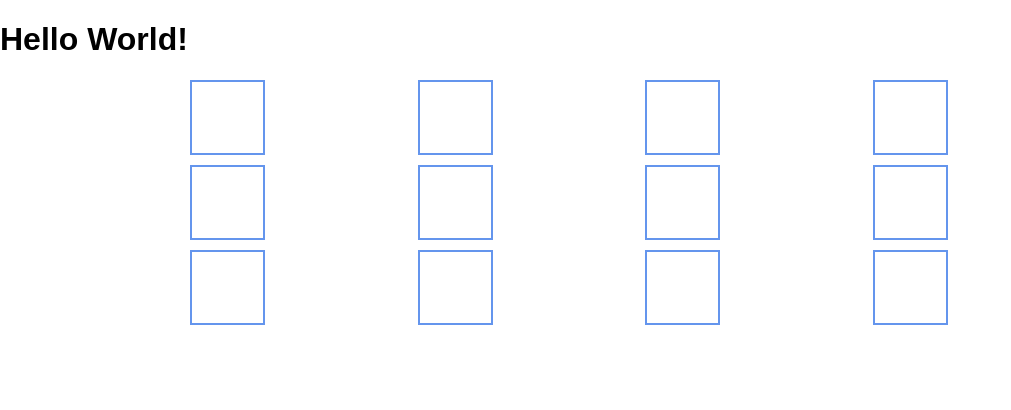
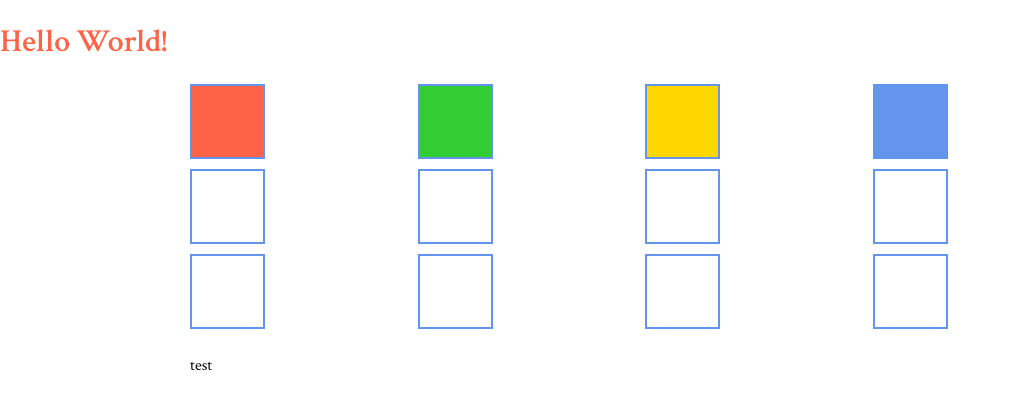
Before and after one commit to zenajun/jQueryProject3, a website: page index.html in a window 1280 px wide. Shown: the whole page, without its empty margins (0-1011 px from the left). Drawn offline with nearby package versions, Linux system fonts and the light colour scheme.

Commit message:
Setting up scss colour vairables and fonts

```diff
--- a/dev/scripts/main.js
+++ b/dev/scripts/main.js
@@ -1,7 +1,7 @@
 $(function() {
     $('.box').on('click', function() {
-        $(this).addClass('red');
-        console.log(this);
+        $(this).toggleClass('blue red none');
+        // console.log(this);
 
     });
 
--- /dev/null
+++ b/dev/styles/_utils.scss
@@ -0,0 +1,4 @@
+$red: tomato;
+$blue: cornflowerblue;
+$yellow: gold;
+$green: limegreen;
--- a/dev/styles/main.scss
+++ b/dev/styles/main.scss
@@ -1,4 +1,19 @@
 @import 'setup';
+@import 'utils';
+@import 'typography';
+
+html {
+	font-size: 62.5%;
+}
+
+body {
+	@include fontSize(16);
+	font-family: $primaryFont;
+}
+
+h1 {
+	color: $red;
+}
 
 .container {
 	max-width: 900px;
@@ -13,7 +28,21 @@
 	height: 75px;
 	border: 2px solid cornflowerblue;
 }
+.none {
+	background: white;
+}
+.red {
+	background: $red;
+}
 
-.red {
-	background: red;
+.blue {
+	background: $blue;
 }
+
+.yellow {
+	background: $yellow;
+}
+
+.green {
+	background: $green;
+}
--- a/index.html
+++ b/index.html
@@ -1,17 +1,22 @@
 <!DOCTYPE html>
 <html lang="en">
 <head>
+	<link rel="stylesheet" href="https://fonts.googleapis.com/css?family=Catamaran:400,600|Crimson+Text:400,600">
+	<link rel="stylesheet" href="public/styles/style.css">
 	<meta charset="UTF-8">
 	<meta name="viewport" content="width=device-width, initial-scale=1.0">
 	<meta http-equiv="X-UA-Compatible" content="ie=edge">
 	<title>Zena's Project 3</title>
-	<link rel="stylesheet" href="public/styles/style.css">
 </head>
 <body>
 
 	<h1>Hello World!</h1>
 
 	<div class="container">
+		<div class="box red"></div>
+		<div class="box green"></div>
+		<div class="box yellow"></div>
+		<div class="box blue"></div>
 		<div class="box"></div>
 		<div class="box"></div>
 		<div class="box"></div>
@@ -20,10 +25,7 @@
 		<div class="box"></div>
 		<div class="box"></div>
 		<div class="box"></div>
-		<div class="box"></div>
-		<div class="box"></div>
-		<div class="box"></div>
-		<div class="box"></div>
+		<p>test</p>
 	</div>
 
 	<!----------------- jQuery script -->
--- a/public/scripts/main.js
+++ b/public/scripts/main.js
@@ -2,7 +2,7 @@
 
 $(function () {
     $('.box').on('click', function () {
-        $(this).addClass('red');
-        console.log(this);
+        $(this).toggleClass('blue red none');
+        // console.log(this);
     });
 });
--- a/public/styles/style.css
+++ b/public/styles/style.css
@@ -131,6 +131,17 @@ legend, button::-moz-focus-inner, input::-moz-focus-inner {
   -webkit-box-sizing: border-box;
   box-sizing: border-box; }
 
+html {
+  font-size: 62.5%; }
+
+body {
+  font-size: 16px;
+  font-size: 1.6rem;
+  font-family: "Crimson Text", serif; }
+
+h1 {
+  color: tomato; }
+
 .container {
   max-width: 900px;
   margin: 0 auto;
@@ -143,5 +154,17 @@ legend, button::-moz-focus-inner, input::-moz-focus-inner {
   height: 75px;
   border: 2px solid cornflowerblue; }
 
+.none {
+  background: white; }
+
 .red {
-  background: red; }
+  background: tomato; }
+
+.blue {
+  background: cornflowerblue; }
+
+.yellow {
+  background: gold; }
+
+.green {
+  background: limegreen; }
```
Also changed, not shown: dev/styles/_typography.scss (added, +14 -0 lines), images/danny-fanny-pack.jpg (added), images/jade-monkey.jpg (added).
